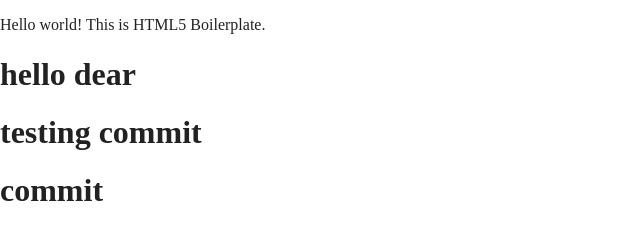
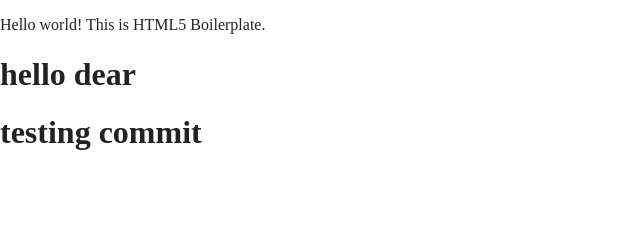
Before and after one commit to Lusine0101/gitTutorial, a website built with Parcel: page index.html in a window 1280 px wide. Shown: the whole page, without its empty margins (0-640 px from the left). Built offline with nearby package versions, Linux system fonts and the light colour scheme.

Commit message:
deleted one line

```diff
--- a/index.html
+++ b/index.html
@@ -38,7 +38,8 @@
   <script src="https://www.google-analytics.com/analytics.js" async></script>
   <h1>hello dear</h1>
   <h1>testing commit</h1>
-  <h1>commit</h1>
+
+
 
 </body>
 
```
